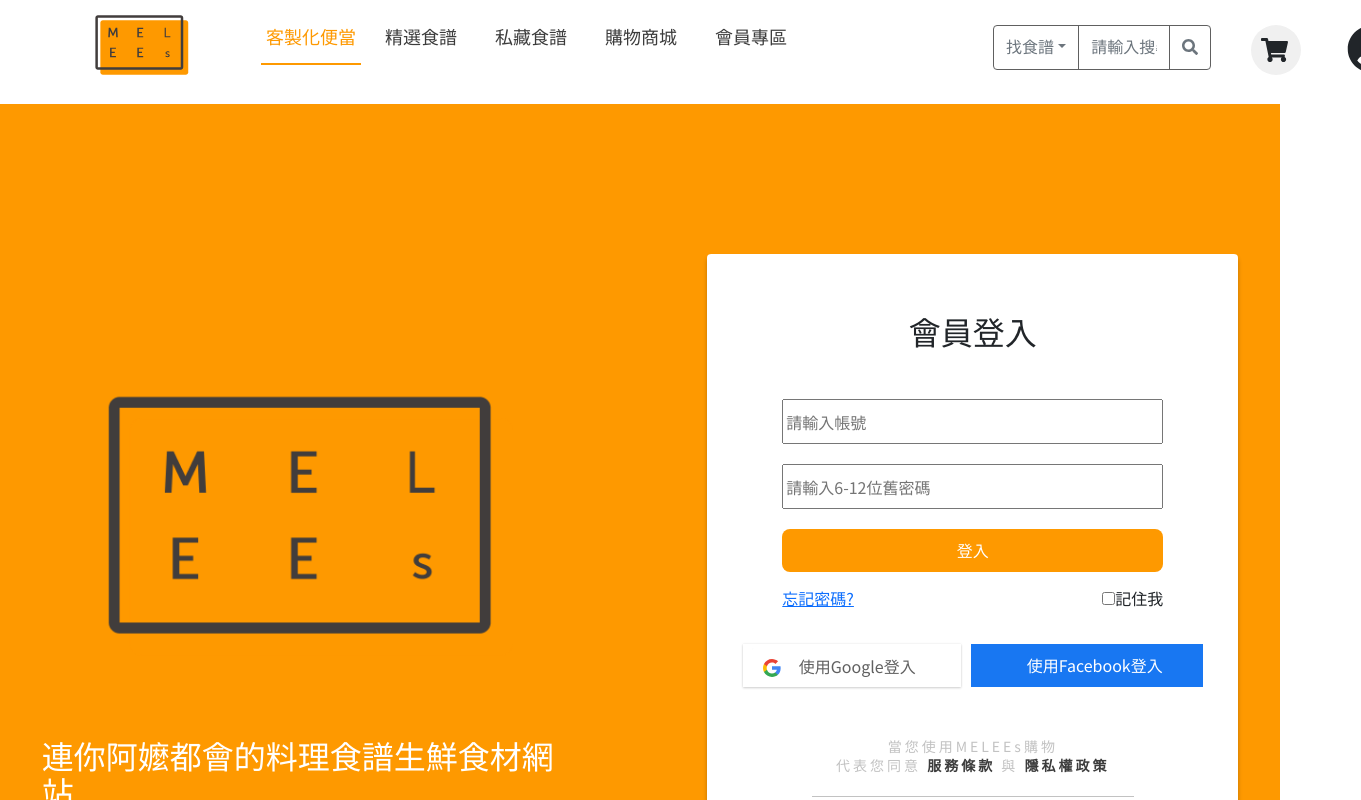
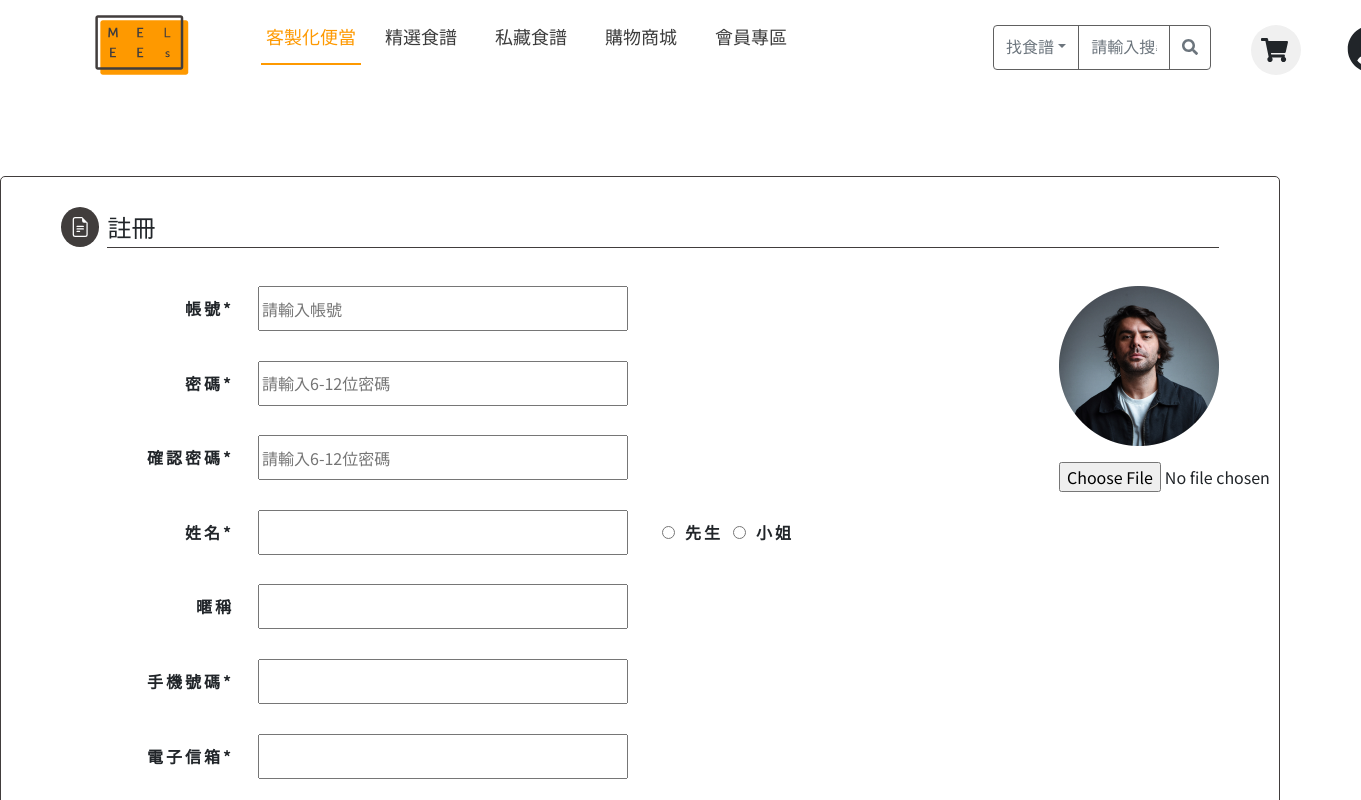
Before and after one commit to gemini497586/melees, a React (Create React App) app in the folder frontend/: page / in a window 1280 px wide. Shown: the top 800 px of the page, 1361 px wide, since content can reach past the window. Built offline with nearby package versions, Linux system fonts and the light colour scheme.

Commit message:
完成註冊分頁

```diff
--- a/frontend/src/App.js
+++ b/frontend/src/App.js
@@ -1,5 +1,4 @@
 import './style/global.css'
-import './style/member.css'
 import './style/header.css'
 import OrderDetails from './pages/member/OrderDetails'
 import Register from './pages/member/Register'
@@ -10,11 +9,13 @@ import Login from './pages/member/Login'
 function App() {
   return (
     <div className="App">
+      {/* 完成分頁 */}
+      {/* <Login /> */}
+      <Register />
+      {/* 未完成分頁 */}
       {/* <OrderDetails /> */}
-      {/* <Register /> */}
       {/* <EditPassword /> */}
       {/* <EditMemberInfo /> */}
-      <Login />
     </div>
   )
 }
--- a/frontend/src/pages/member/Register.js
+++ b/frontend/src/pages/member/Register.js
@@ -2,11 +2,14 @@ import React from 'react'
 import '../../style/global.css'
 import '../../style/member.css'
 import avatar from '../../images/Avatar.png'
+import '../../style/header.css'
+import Header from '../../component/Header'
 
 function Register() {
   return (
     <>
-      <form className="member-form">
+      <Header />
+      <form className="member-form member-form-forRegister">
         <div className="member-form-title">
           <div className="member-form-title-icon">
             <svg
```
